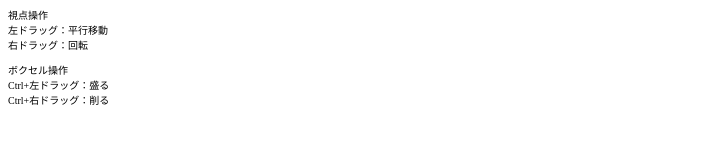
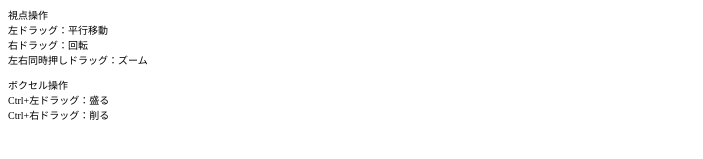
Before and after one commit to green224/mc, a plain HTML site: page index.html in a window 1280 px wide. Shown: the part 371-530 px from the top of the page, without its empty margins (0-703 px from the left). Drawn offline with Linux system fonts and the light colour scheme; no server answers.

Commit message:
fix: 足りていなかった説明文を追加

```diff
--- a/index.html
+++ b/index.html
@@ -14,7 +14,8 @@
     <p>
     	視点操作<br/>
     	左ドラッグ：平行移動<br/>
-    	右ドラッグ：回転
+    	右ドラッグ：回転<br/>
+    	左右同時押しドラッグ：ズーム
     </p>
     <p>
     	ボクセル操作<br/>
```
